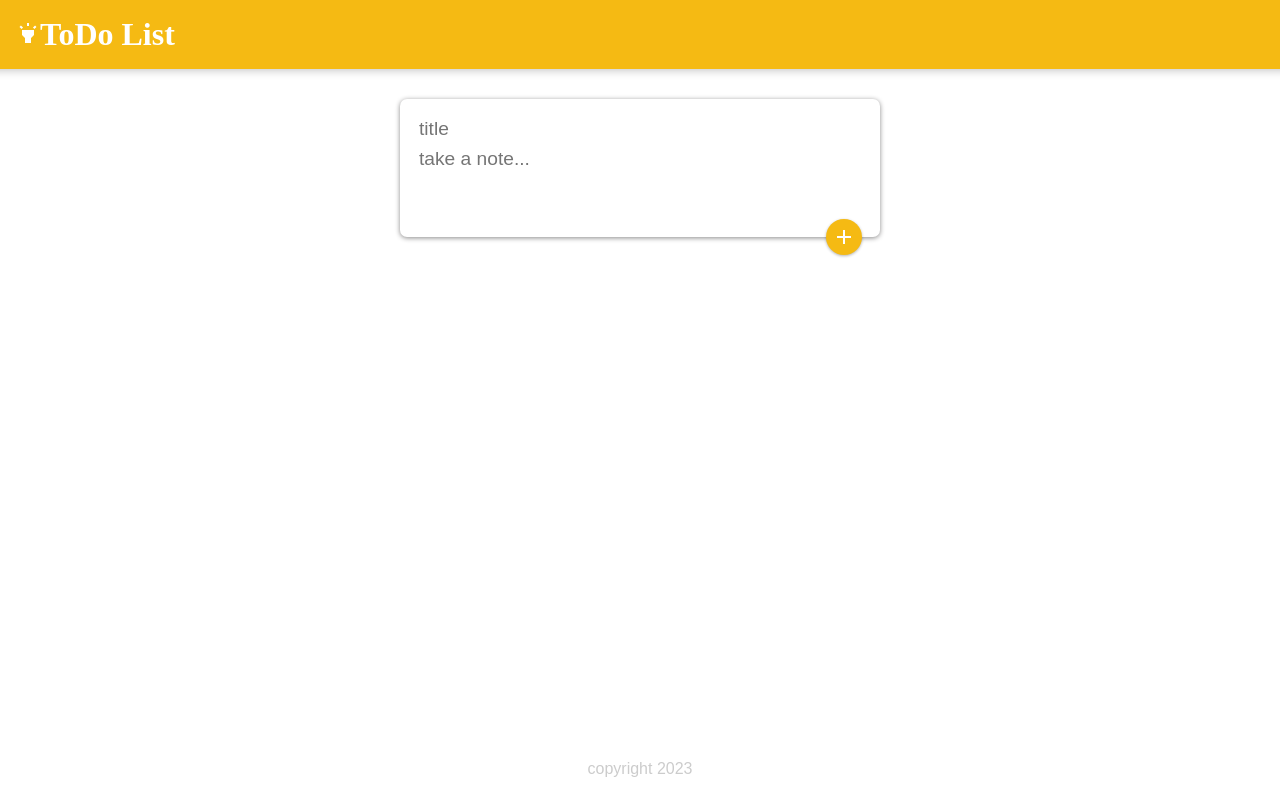
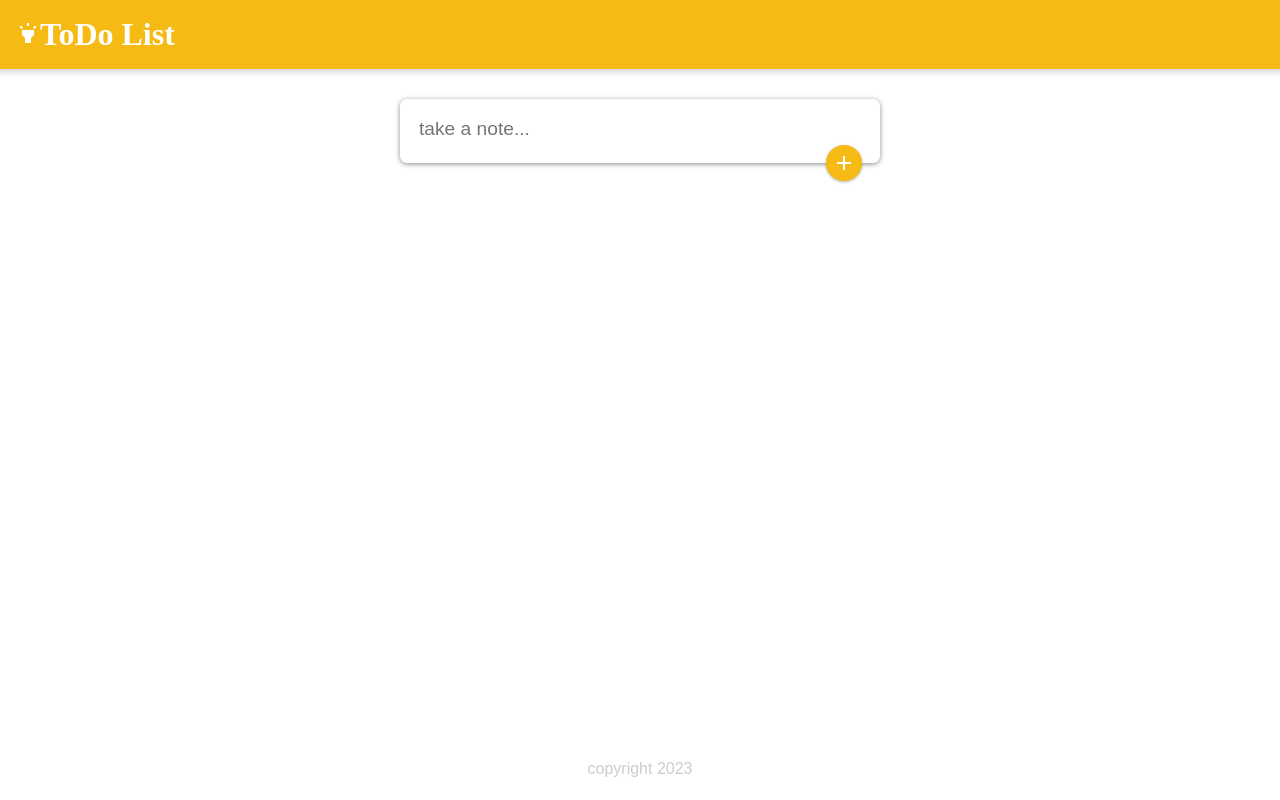
Before and after one commit to animeshkumar7717/react-todo-list, a React (Create React App) app: page / in a window 1280 px wide. Built offline with nearby package versions, Linux system fonts and the light colour scheme.

Commit message:
implement isExpand feature of the app

```diff
--- a/src/components/CreateArea.jsx
+++ b/src/components/CreateArea.jsx
@@ -3,6 +3,8 @@ import { Fab } from '@mui/material';
 import AddIcon from '@mui/icons-material/Add';
 
 const CreateArea = (props) => {
+
+    const [isExpanded, setIsExpanded] = useState(false)
 
     const [note, setNote] = useState({
         title: '',
@@ -30,9 +32,14 @@ const CreateArea = (props) => {
       event.preventDefault();
     }
 
+    const expand = () => {
+      setIsExpanded(true)
+    }
+
   return (
     <div>
       <form action="" className="create-note">
+        {isExpanded && (
           <input
           type="text"
           name='title'
@@ -40,10 +47,13 @@ const CreateArea = (props) => {
           value={note.title}
           onChange={handleChange}
           />
+        )}
+
         <textarea
             name='content'
-            rows='3'
+            rows={isExpanded ? 3: 1}
             placeholder='take a note...'
+            onClick={expand}
             value={note.content}
             onChange={handleChange}
         />
```
Lines whose indentation alone changed are shown as unchanged.
